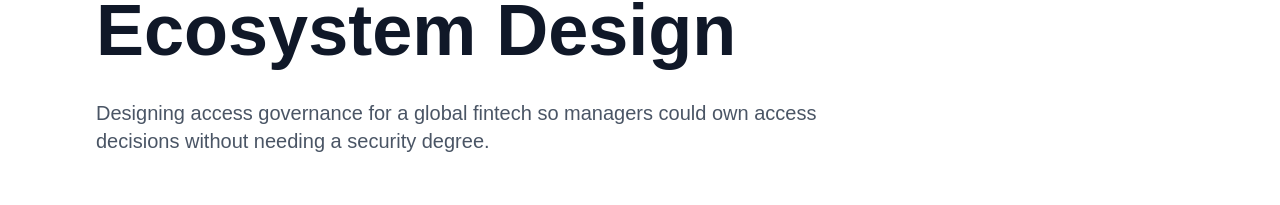
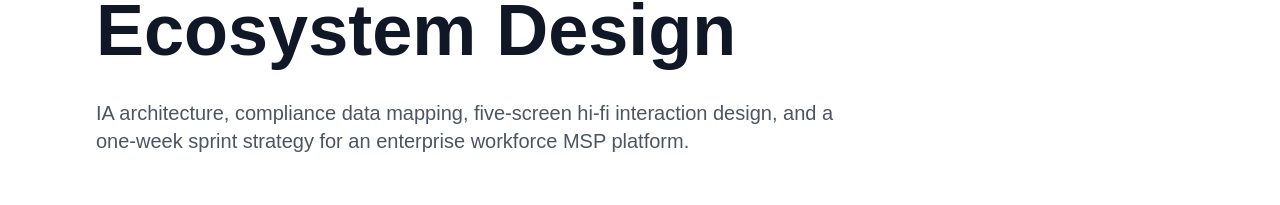
Before and after one commit to saksheedurshettiwar/Heizen, a Next.js app: page / in a window 1280 px wide. Shown: the part 265-470 px from the top of the page. Built offline with nearby package versions, Linux system fonts and the light colour scheme.

Commit message:
Update subtitle with NexusForce project description

```diff
--- a/app/page.tsx
+++ b/app/page.tsx
@@ -25,7 +25,7 @@ export default function AccessIQCaseStudy() {
             Ecosystem Design
           </h1>
           <p className="text-xl text-gray-600 max-w-3xl mb-12">
-            Designing access governance for a global fintech so managers could own access decisions without needing a security degree.
+            IA architecture, compliance data mapping, five-screen hi-fi interaction design, and a one-week sprint strategy for an enterprise workforce MSP platform.
           </p>
         </section>
 
```
